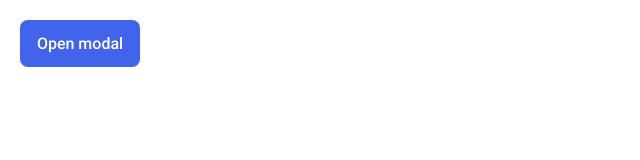
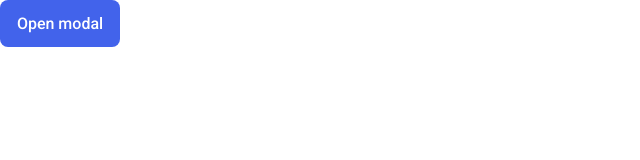
Before and after one commit to js-tasks-ru/htmlcss-20211021_ultimatevs, a website: page 05-lection3/02-modal/index.html in a window 1280 px wide. Shown: the whole page, without its empty margins (0-640 px from the left). Drawn offline with Linux system fonts and the light colour scheme.

Commit message:
delete body style

```diff
--- a/05-lection3/02-modal/index.html
+++ b/05-lection3/02-modal/index.html
@@ -32,7 +32,6 @@
                 </p>
             </div>
         </div>
-        <script src="./index.js"></script>
     </body>
-
+    <script src="./index.js"></script>
 </html>
--- a/05-lection3/02-modal/modal.css
+++ b/05-lection3/02-modal/modal.css
@@ -1,7 +1,3 @@
-body {
-  margin: 20px;
-}
-
 .modal {
   display: none;
   position: fixed;
```
